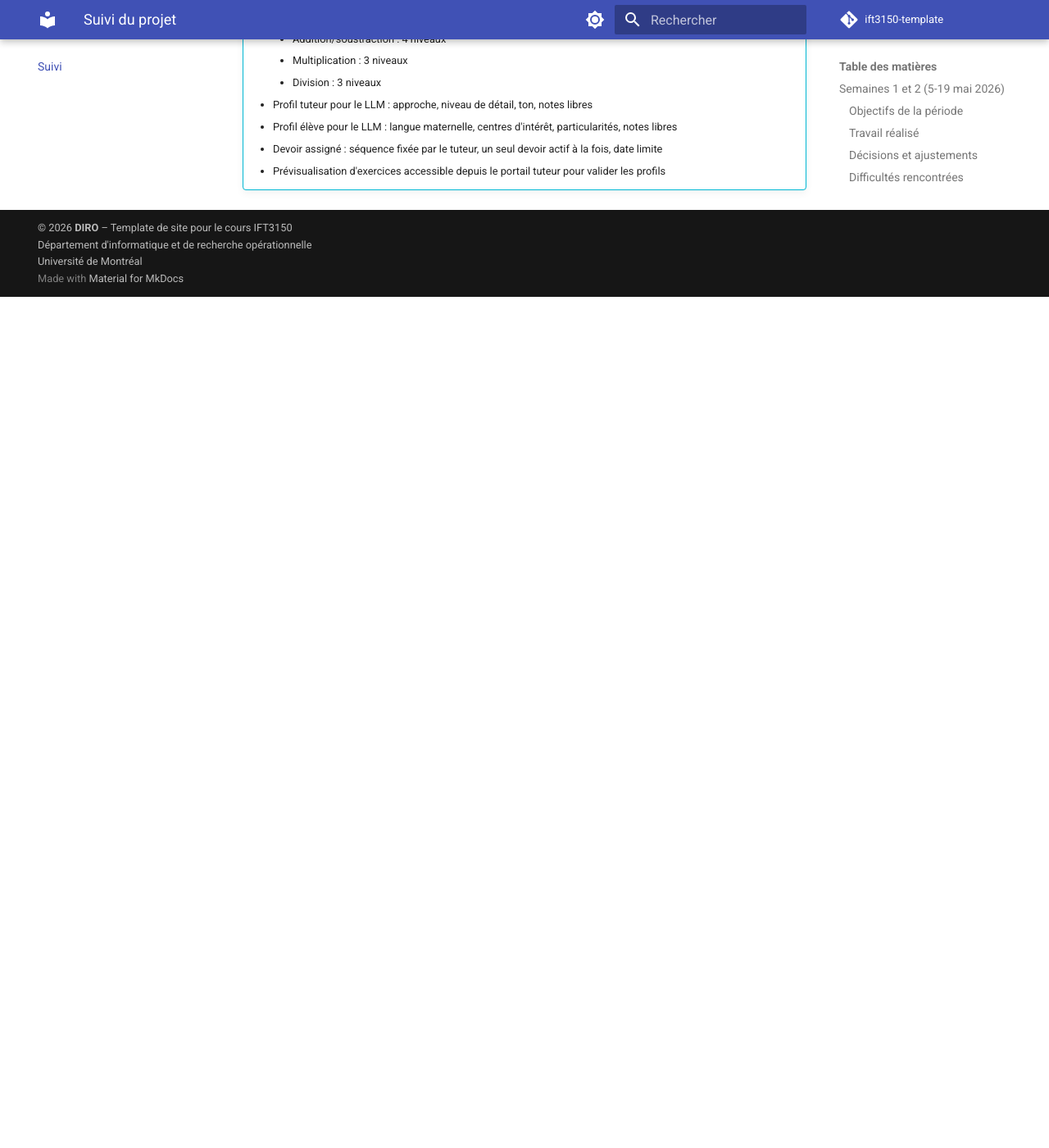
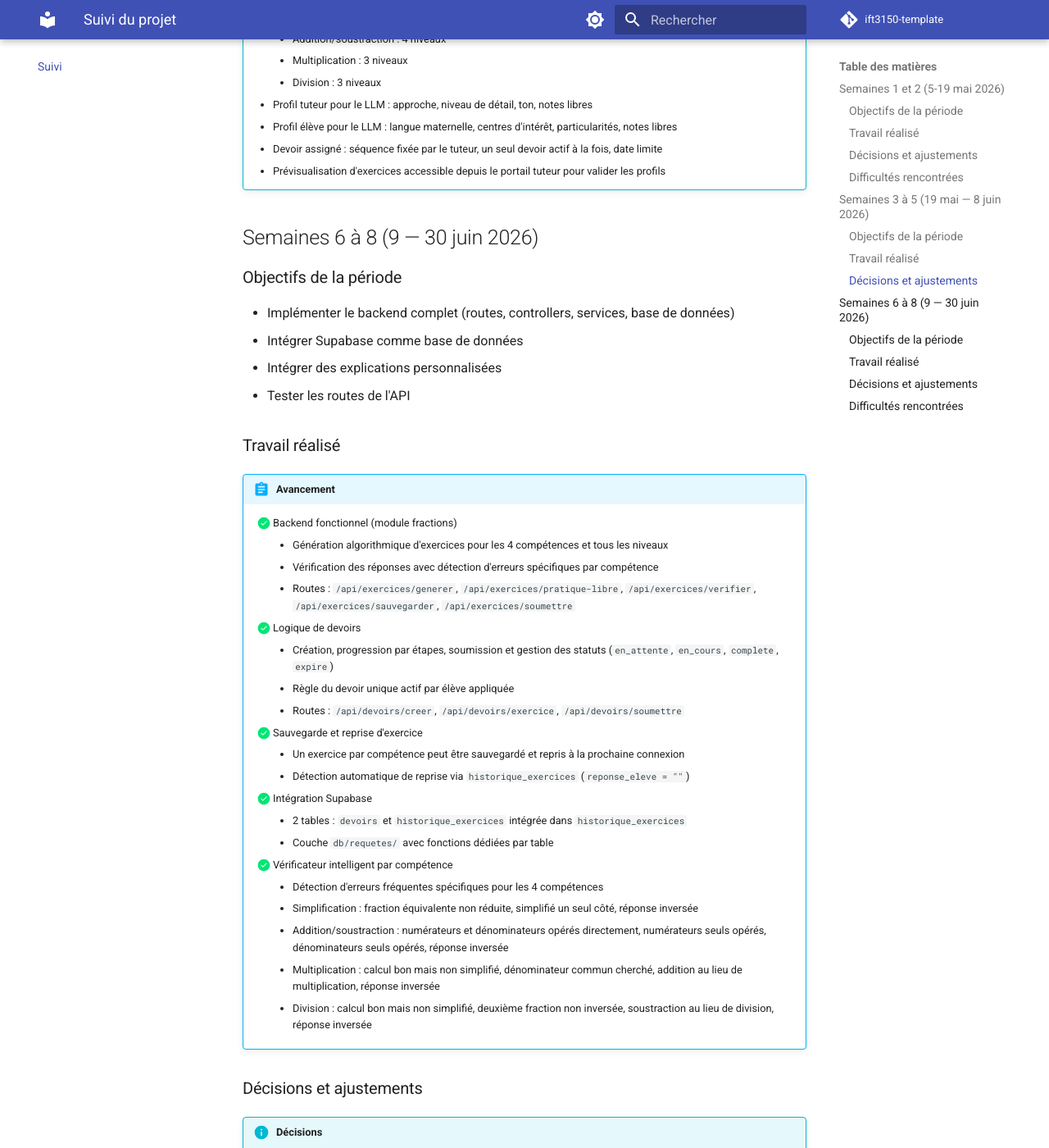
Before and after one commit to IsabelleGuillard/Projet-IFT3150, an MkDocs documentation site: the page built from docs/suivi.md, in a window 1280 px wide and 1400 px high, scrolled down 2717 px. Shown: the whole window at 82% size. Built offline with MkDocs 1.6.1 and Material for MkDocs 9.7.7, drawn with Linux system fonts in a browser that asks for light colours; comment, search, counter and statistics services are not loaded; before the commit the page ends 3079 px from its top, so only the background shows below that; some of the changed text lies outside the part shown.

Commit message:
Update suivi.md

```diff
--- a/docs/suivi.md
+++ b/docs/suivi.md
@@ -94,3 +94,54 @@
     - Profil élève pour le LLM : langue maternelle, centres d'intérêt, particularités, notes libres
     - Devoir assigné : séquence fixée par le tuteur, un seul devoir actif à la fois, date limite
     - Prévisualisation d'exercices accessible depuis le portail tuteur pour valider les profils
+
+
+## Semaines 6 à 8 (9 — 30 juin 2026)
+
+### Objectifs de la période
+- Implémenter le backend complet (routes, controllers, services, base de données)
+- Intégrer Supabase comme base de données
+- Intégrer des explications personnalisées
+- Tester les routes de l'API
+
+### Travail réalisé
+
+!!! abstract "Avancement"
+    - [x] Backend fonctionnel (module fractions)
+        - Génération algorithmique d'exercices pour les 4 compétences et tous les niveaux
+        - Vérification des réponses avec détection d'erreurs spécifiques par compétence
+        - Routes : `/api/exercices/generer`, `/api/exercices/pratique-libre`, `/api/exercices/verifier`, `/api/exercices/sauvegarder`, `/api/exercices/soumettre`
+    - [x] Logique de devoirs
+        - Création, progression par étapes, soumission et gestion des statuts (`en_attente`, `en_cours`, `complete`, `expire`)
+        - Règle du devoir unique actif par élève appliquée
+        - Routes : `/api/devoirs/creer`, `/api/devoirs/exercice`, `/api/devoirs/soumettre`
+    - [x] Sauvegarde et reprise d'exercice
+        - Un exercice par compétence peut être sauvegardé et repris à la prochaine connexion
+        - Détection automatique de reprise via `historique_exercices` (`reponse_eleve = ""`)
+    - [x] Intégration Supabase
+        - 2 tables : `devoirs` et `historique_exercices` intégrée dans `historique_exercices`
+        - Couche `db/requetes/` avec fonctions dédiées par table
+    - [x] Vérificateur intelligent par compétence
+        - Détection d'erreurs fréquentes spécifiques pour les 4 compétences
+        - Simplification : fraction équivalente non réduite, simplifié un seul côté, réponse inversée
+        - Addition/soustraction : numérateurs et dénominateurs opérés directement, numérateurs seuls opérés, dénominateurs seuls opérés, réponse inversée
+        - Multiplication : calcul bon mais non simplifié, dénominateur commun cherché, addition au lieu de multiplication, réponse inversée
+        - Division : calcul bon mais non simplifié, deuxième fraction non inversée, soustraction au lieu de division, réponse inversée
+
+### Décisions et ajustements
+
+!!! info "Décisions"
+    - Sauvegarde intégrée dans `historique_exercices` plutôt qu'une table séparée
+        - Un exercice sauvegardé est une ligne avec `reponse_eleve = ""`, mis à jour à la soumission. Évite la duplication de tables pour un seul champ
+    - Architecture sans couplage entre modules
+        - Le registre `MODULES` dans `services/__init__.py` centralise l'accès aux générateurs et vérificateurs. Ajouter un nouveau module (ex: algèbre) ne nécessite qu'une entrée dans ce registre
+    - Contexte générique pour les prompts LLM
+    - `id_eleve` et `id_tuteur` stockés comme `text` en BD pour l'instant
+        - Les tables `tuteurs` et `eleves` ne sont pas encore implémentées. La migration vers des `uuid` est prévue lors de l'implémentation de l'authentification
+
+### Difficultés rencontrées
+
+!!! warning "Difficultés"
+    - Hallucinations LLM sur les cas d'erreur vagues
+        - Quand la réponse de l'élève n'a aucun lien logique avec la question, le LLM invente une explication plausible mais incorrecte. Résolu en écrivant des explications fixes pour tous les cas identifiés.
+    - Gestion des permissions Supabase
```
